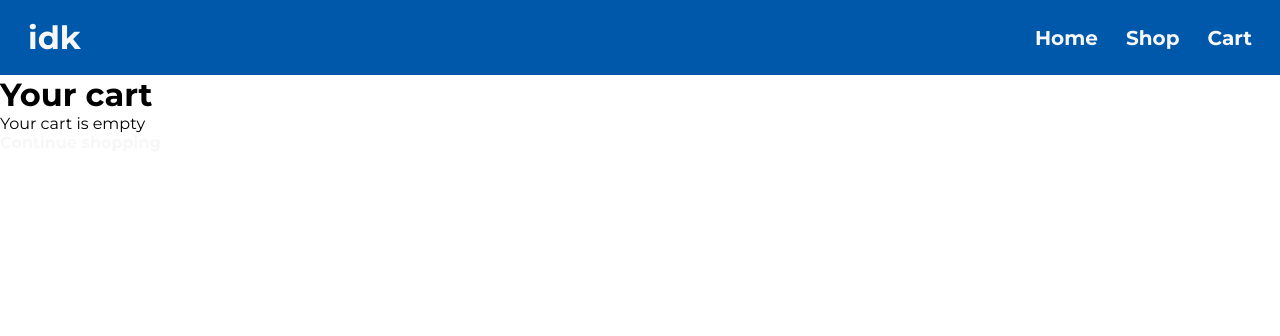
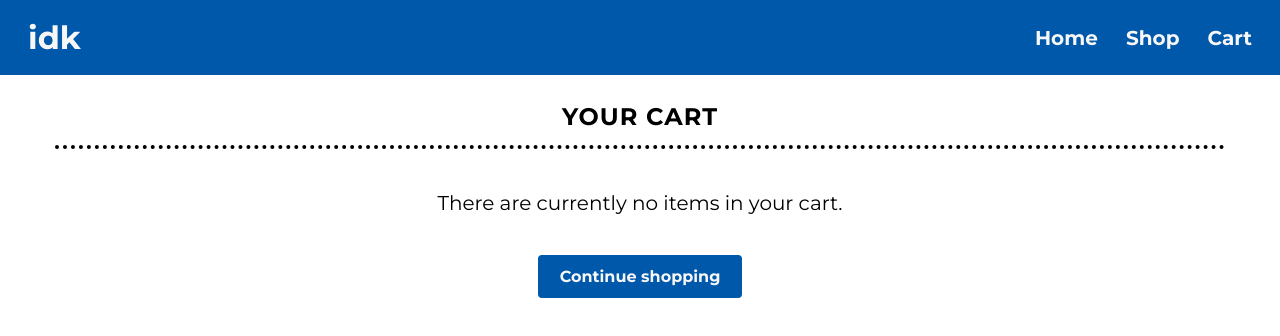
Before and after one commit to Sharkri/shopping-cart, a React (Create React App) app: page /cart in a window 1280 px wide. Shown: the top 336 px of the page. Built offline with nearby package versions, Linux system fonts and the light colour scheme.

Commit message:
Style cart page, change empty cart message also add bold font to h2 as well

```diff
--- a/src/components/Cart.js
+++ b/src/components/Cart.js
@@ -5,13 +5,18 @@ import CartItem from "./CartItem";
 function Cart({ cart, onChange, onDecrement, onIncrement }) {
   return (
     <div className="cart">
-      <h1>Your cart</h1>
+      <h2 className="cart-header">Your cart</h2>
 
+      <div className="cart-content">
         {!cart?.length ? (
-        <>
-          <p>Your cart is empty</p>
-          <Link to="/shop">Continue shopping</Link>
-        </>
+          <div className="empty-cart">
+            <p className="empty-cart-text">
+              There are currently no items in your cart.
+            </p>
+            <Link to="/shop" className="continue-shopping">
+              Continue shopping
+            </Link>
+          </div>
         ) : (
           // Map through each item in cart array and display it
           cart.map((item) => (
@@ -25,6 +30,7 @@ function Cart({ cart, onChange, onDecrement, onIncrement }) {
           ))
         )}
       </div>
+    </div>
   );
 }
 
--- a/src/styles/Cart.css
+++ b/src/styles/Cart.css
@@ -0,0 +1,43 @@
+.cart {
+  display: flex;
+  flex-direction: column;
+  align-items: center;
+  padding: 24px;
+}
+
+.cart-header {
+  border-bottom: 4px dotted black;
+  padding-bottom: 10px;
+  text-transform: uppercase;
+  line-height: 1.5;
+  letter-spacing: 1px;
+  width: clamp(156px, 95%, 1350px);
+
+  text-align: center;
+}
+
+.cart-content {
+  padding-top: 10px;
+  display: flex;
+  align-items: center;
+  flex-direction: column;
+}
+
+.empty-cart {
+  margin-top: 32px;
+  display: flex;
+  flex-direction: column;
+  align-items: center;
+  gap: 40px;
+}
+
+.empty-cart-text {
+  font-size: 20px;
+  text-align: center;
+}
+
+.continue-shopping {
+  background-color: var(--blue);
+  padding: 12px 22px;
+  border-radius: 4px;
+}
--- a/src/styles/index.css
+++ b/src/styles/index.css
@@ -19,7 +19,8 @@
   src: url("../fonts/Montserrat-Bold.ttf");
 }
 
-h1 {
+h1,
+h2 {
   font-family: "Montserrat-Bold", sans-serif;
 }
 
```
Also changed, not shown: 1 other file (tests, documents, lock files or other folders). Lines whose indentation alone changed are shown as unchanged.
